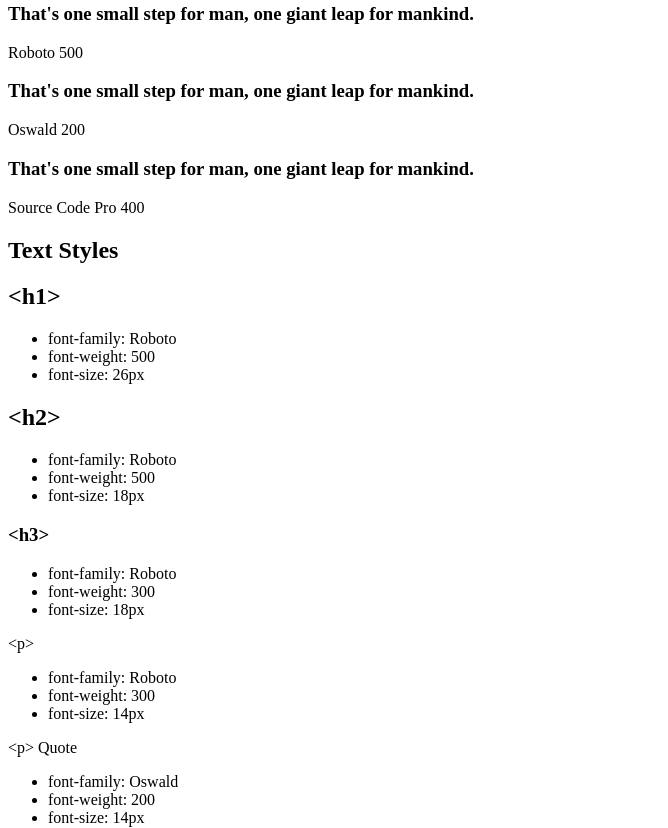
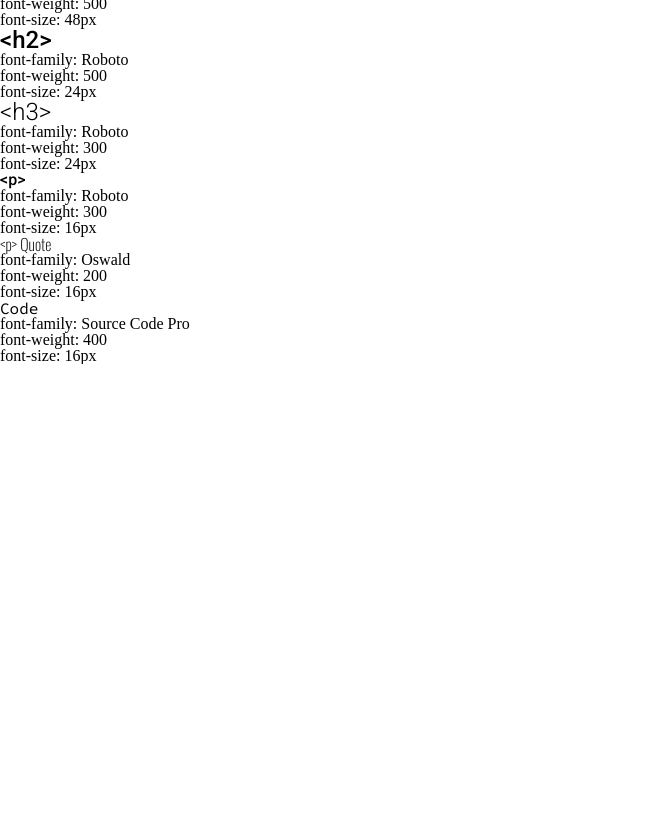
Before and after one commit to giandeangelis/designsys, a plain HTML site: page index.html in a window 1280 px wide. Shown: the part 452-1280 px from the top of the page, without its empty margins (0-668 px from the left). After the commit the page ends 816 px from the top, so only its background shows below. Drawn offline with nearby package versions, Linux system fonts and the light colour scheme.

Commit message:
Add text styles

```diff
--- a/index.html
+++ b/index.html
@@ -2,6 +2,7 @@
 <head>
     <meta name="viewport" content="width=device-width,initial-scale=1">
     <title>Web Design System</title>
+    <link href="resources/reset.css" type="text/css" rel="stylesheet">
     <link href="resources/styles.css" type="text/css" rel="stylesheet">
     <link href="https://fonts.googleapis.com/css2?family=Oswald:wght@200&family=Roboto:ital,wght@0,300;0,500;1,300&family=Source+Code+Pro&display=swap" rel="stylesheet">
 </head>
@@ -62,37 +63,37 @@
             <ul>
                 <li>font-family: Roboto</li>
                 <li>font-weight: 500</li>
-                <li>font-size: 26px</li>
+                <li>font-size: 48px</li>
             </ul>
             <h2>&#60;h2&#62;</h2>
             <ul>
                 <li>font-family: Roboto</li>
                 <li>font-weight: 500</li>
-                <li>font-size: 18px</li>
+                <li>font-size: 24px</li>
             </ul>
             <h3>&#60;h3&#62;</h3>
             <ul>
                 <li>font-family: Roboto</li>
                 <li>font-weight: 300</li>
-                <li>font-size: 18px</li>
+                <li>font-size: 24px</li>
             </ul>
             <p>&#60;p&#62;</p>
             <ul>
                 <li>font-family: Roboto</li>
                 <li>font-weight: 300</li>
-                <li>font-size: 14px</li>
+                <li>font-size: 16px</li>
             </ul>
             <p class="quote">&#60;p&#62; Quote</p>
             <ul>
                 <li>font-family: Oswald</li>
                 <li>font-weight: 200</li>
-                <li>font-size: 14px</li>
+                <li>font-size: 16px</li>
             </ul>
             <p class="code">Code</p>
             <ul>
                 <li>font-family: Source Code Pro</li>
                 <li>font-weight: 400</li>
-                <li>font-size: 14px</li>
+                <li>font-size: 16px</li>
             </ul>
         </div>
     </section>
--- /dev/null
+++ b/resources/reset.css
@@ -0,0 +1,48 @@
+/* http://meyerweb.com/eric/tools/css/reset/
+   v2.0 | 20110126
+   License: none (public domain)
+*/
+
+html, body, div, span, applet, object, iframe,
+h1, h2, h3, h4, h5, h6, p, blockquote, pre,
+a, abbr, acronym, address, big, cite, code,
+del, dfn, em, img, ins, kbd, q, s, samp,
+small, strike, strong, sub, sup, tt, var,
+b, u, i, center,
+dl, dt, dd, ol, ul, li,
+fieldset, form, label, legend,
+table, caption, tbody, tfoot, thead, tr, th, td,
+article, aside, canvas, details, embed,
+figure, figcaption, footer, header, hgroup,
+menu, nav, output, ruby, section, summary,
+time, mark, audio, video {
+	margin: 0;
+	padding: 0;
+	border: 0;
+	font-size: 100%;
+	font: inherit;
+	vertical-align: baseline;
+}
+/* HTML5 display-role reset for older browsers */
+article, aside, details, figcaption, figure,
+footer, header, hgroup, menu, nav, section {
+	display: block;
+}
+body {
+	line-height: 1;
+}
+ol, ul {
+	list-style: none;
+}
+blockquote, q {
+	quotes: none;
+}
+blockquote:before, blockquote:after,
+q:before, q:after {
+	content: '';
+	content: none;
+}
+table {
+	border-collapse: collapse;
+	border-spacing: 0;
+}
--- a/resources/styles.css
+++ b/resources/styles.css
@@ -0,0 +1,42 @@
+/* Universal styles */
+* {
+    box-sizing: border-box;
+}
+
+html, body {
+    width: 100%;
+    overflow-x: hidden;
+}
+
+html {
+    font-size: 16px;
+}
+
+h1, h2, h3, p {
+    font-family: Roboto, sans-serif;
+}
+
+h1 {
+    font-weight: 500;
+    font-size: 3rem;
+}
+
+h2 {
+    font-weight: 500;
+    font-size: 1.5rem;
+}
+
+h3 {
+    font-weight: 300;
+    font-size: 1.5rem;
+}
+
+p.quote {
+    font-family: Oswald, sans-serif;
+    font-weight: 200;
+}
+
+p.code {
+    font-family: "Source Code Pro", monospace;
+    font-weight: 400;
+}
```
Also changed, not shown: 1 other file.
